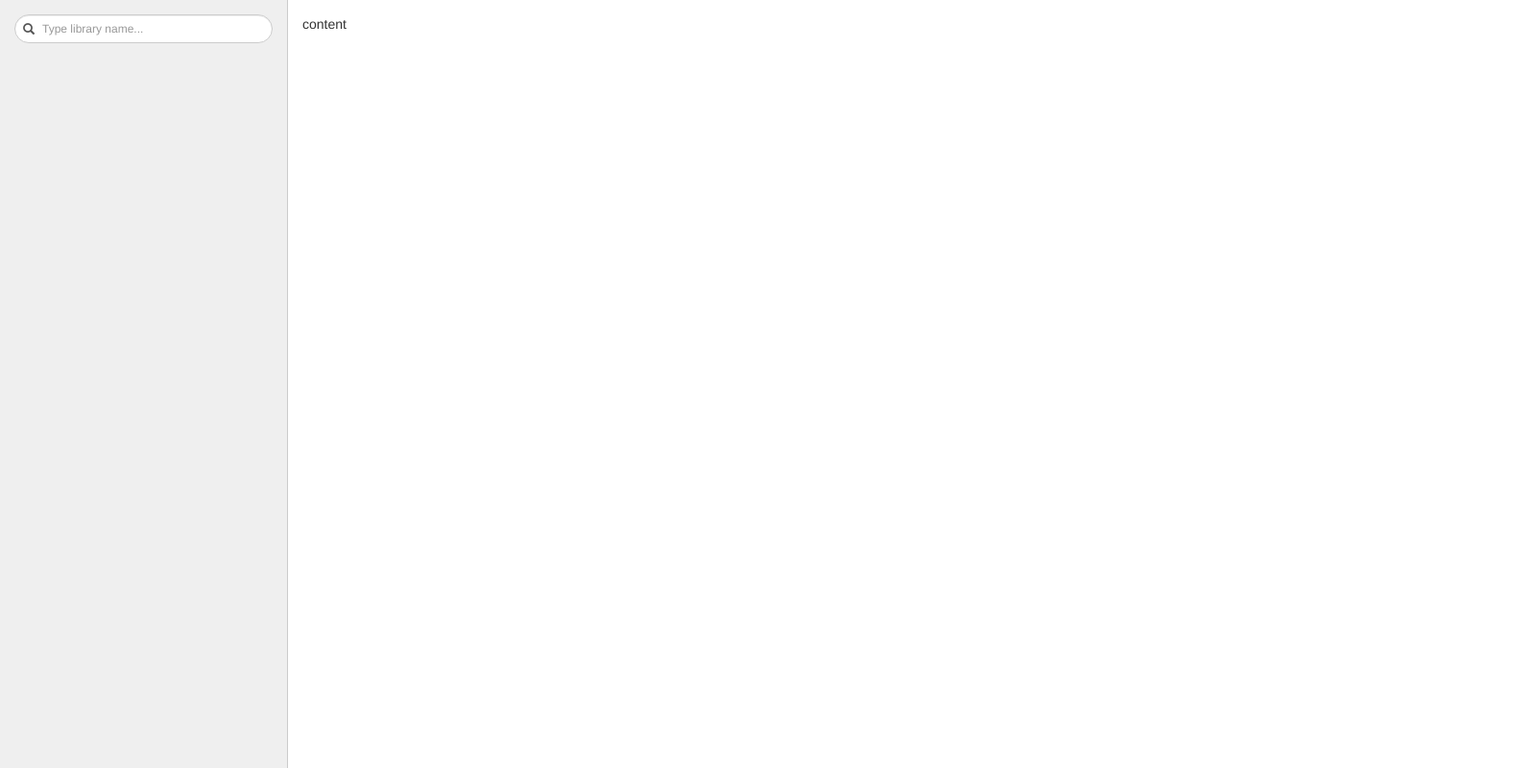
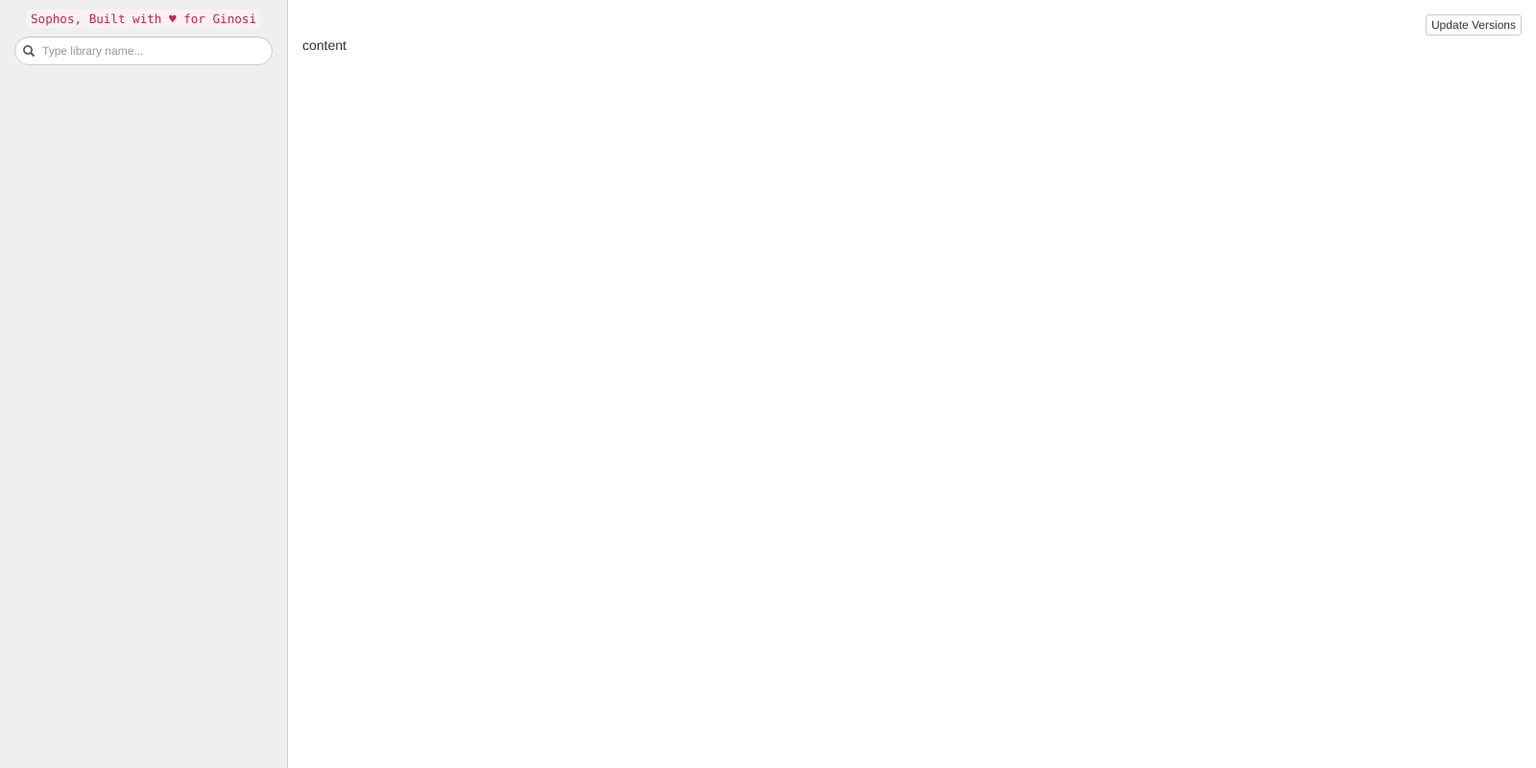
Before and after one commit to jiromm/sophos, an Electron app: page index.html in a window 1600 px wide. Shown: the whole page at 96% size. Drawn offline with nearby package versions, Linux system fonts and the light colour scheme; no server answers.

Commit message:
Logo part and update version button has been drawn

```diff
--- a/index.html
+++ b/index.html
@@ -14,6 +14,14 @@
 <body>
 	<aside>
 		<div class="container-fluid">
+			<div class="row">
+				<div class="col-xs-12">
+					<div class="logo text-center well-sm">
+						<code>Sophos, Built with &hearts; for Ginosi</code>
+					</div>
+				</div>
+			</div>
+
 			<div class="row">
 				<div class="col-xs-12">
 					<div class="form-group">
@@ -34,6 +42,12 @@
 	</aside>
 	<div class="content">
 		<div class="container-fluid">
+			<div class="row">
+				<div class="col-xs-12">
+					<a href="#" class="btn btn-default btn-xs pull-right">Update Versions</a>
+				</div>
+			</div>
+
 			<div class="row">
 				<div class="col-xs-12">content</div>
 			</div>
--- a/main.css
+++ b/main.css
@@ -4,13 +4,12 @@ aside {
 	height: 100%;
 	top: 0;
 	left: 0;
-	padding-top: 15px;
 	background: #efefef;
 	border-right: 1px solid #ccc;
 }
 .content {
 	padding-top: 15px;
-	margin: 0 300px;
+	margin: 0 0 0 300px;
 }
 .input-group .icon-addon .form-control {
 	border-radius: 0;
```
